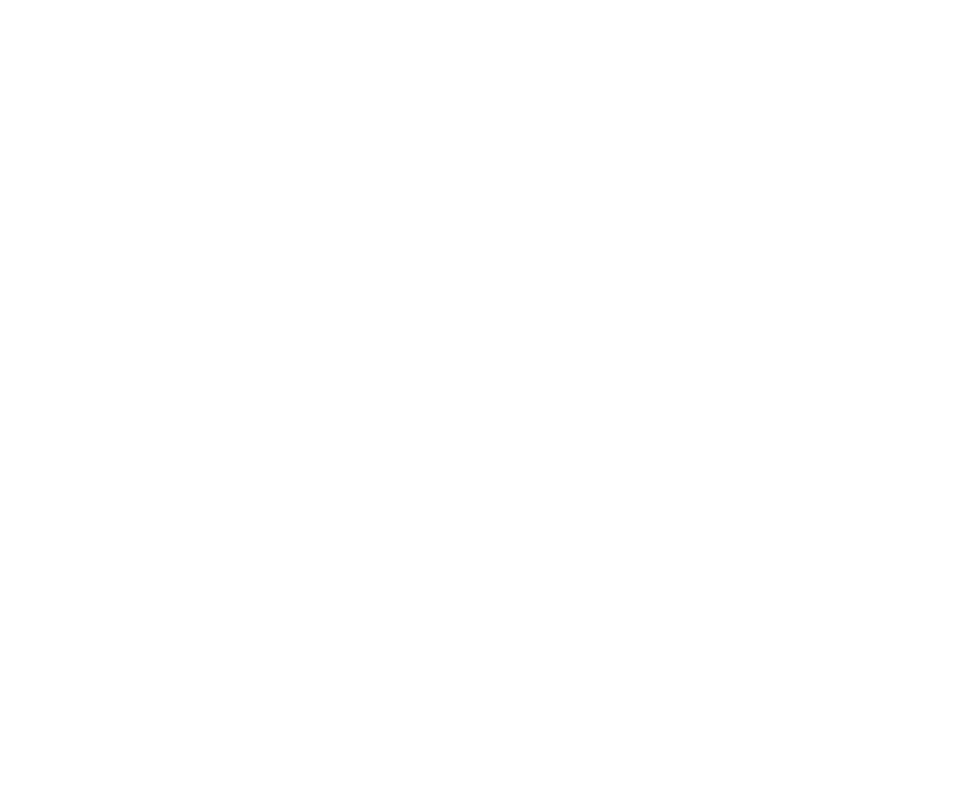
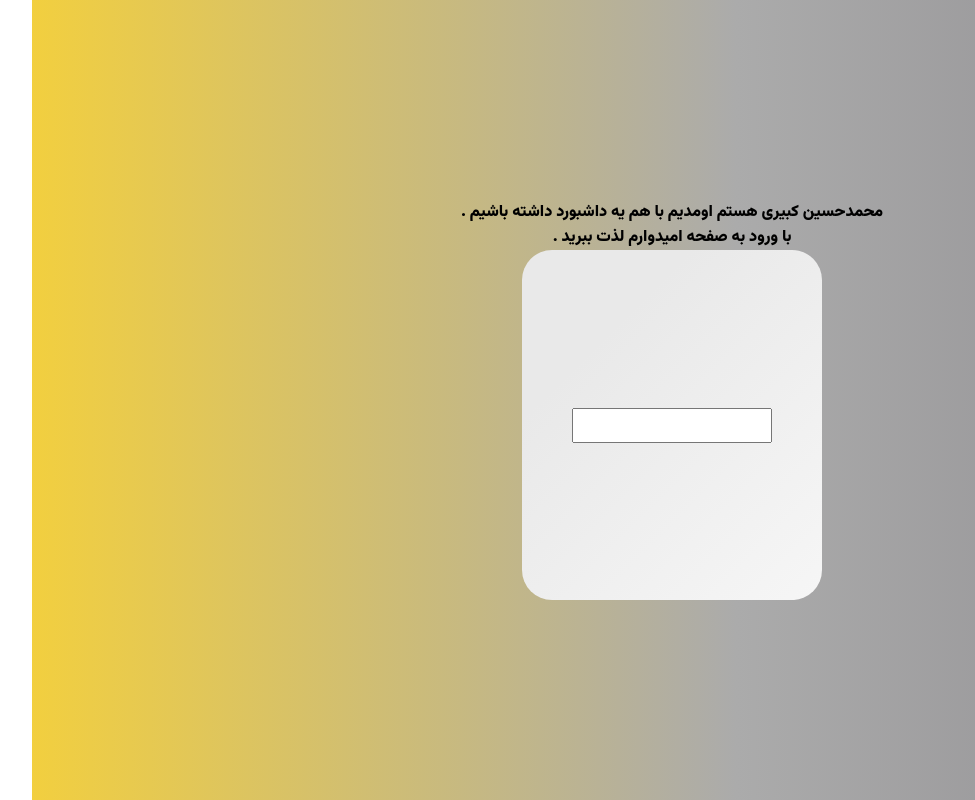
Before and after one commit to mhkt74/dashbord-login, a React (Create React App) app: page / in a window 1280 px wide. Before the commit this address had no page. Shown: the whole page, without its empty margins (117-1092 px from the left). Built offline with nearby package versions, Linux system fonts and the light colour scheme; a small style sheet from the web is missing.

Commit message:
add box login

```diff
--- a/package.json
+++ b/package.json
@@ -9,7 +9,8 @@
     "react": "^18.2.0",
     "react-dom": "^18.2.0",
     "react-router-dom": "^6.14.2",
-    "react-scripts": "^2.1.3",
+    "react-scripts": "^5.0.1",
+    "tar": "^6.1.15",
     "web-vitals": "^2.1.4"
   },
   "scripts": {
--- a/src/App.jsx
+++ b/src/App.jsx
@@ -1,16 +1,23 @@
 import "./Css/App.css";
 import React from "react";
-import { BrowserRouter as Router, Route ,Routes } from "react-router-dom";
+import { BrowserRouter as Router, Routes ,Route } from "react-router-dom";
 import Main from "./Pages/MainMain";
 import AboutUs from "./Pages/AboutUs";
 import ContactUs from "./Pages/ContactUs";
+import Login from "./Pages/Login";
+
 function App() {
   return (
     <Router>
       <div className="App">
-        <Routes path="/Main" element={<Main />}>
-          <Route path="about-us" element={<AboutUs />} />
-          <Route path="contact-us" element={<ContactUs/>} />
+        <Routes>
+          <React.Fragment>
+            <Route path="/" element={<Login />} />
+            <Route path="/Main" element={<Main />}>
+              <Route path="aboutus" element={<AboutUs />} />
+              <Route path="contactus" element={<ContactUs />} />
+            </Route>
+          </React.Fragment>
         </Routes>
       </div>
     </Router>
--- /dev/null
+++ b/src/Components/Dashbord.jsx
@@ -0,0 +1,9 @@
+import React from 'react'
+
+function Dashbord() {
+  return (
+    <div className='Dashboard'>Dashbord</div>
+  )
+}
+
+export default Dashbord
--- a/src/Css/App.css
+++ b/src/Css/App.css
@@ -11,8 +11,13 @@
   box-sizing: border-box;
   direction: rtl;
   font-family: "Vazirmatn" !important;
-  background: linear-gradient(90deg, rgba(242,207,63,1) 0%, rgba(171,171,171,1) 55%, rgba(140,138,142,1) 100%) !important;
 }
 body {
+  background: linear-gradient(90deg, rgba(242,207,63,1) 0%, rgba(171,171,171,1) 55%, rgba(140,138,142,1) 100%) !important;
   font-family: "Vazirmatn" !important;
 }
+input {
+  width: 200px;
+  height: 35px;
+
+}
--- /dev/null
+++ b/src/Css/Login.css
@@ -0,0 +1,18 @@
+.Login{
+    display: flex;
+    flex-direction: column;
+    justify-content: center;
+    align-items: center;
+    height: 100vh;
+}
+.box-login{
+    width: 300px;
+    height: 350px;
+    display: flex;
+    align-items: center;
+    justify-content: center;
+    background-color: #f6f6f6;
+    background-image: linear-gradient(315deg, #f6f6f6 0%, #e9e9e9 74%);
+    border-radius: 30px;
+    box-shadow: ;
+}
--- a/src/Pages/Login.jsx
+++ b/src/Pages/Login.jsx
@@ -1,9 +1,16 @@
-import React from 'react'
+import React from "react";
+import "../Css/Login.css";
 
 function Login() {
   return (
-    <div className='Login'>Login</div>
-  )
+    <div className="Login">
+      <span>محمدحسین کبیری هستم اومدیم با هم یه داشبورد داشته باشیم . </span>
+      <span> با ورود به صفحه امیدوارم لذت ببرید .</span>
+      <div className="box-login">
+        <input></input>
+      </div>
+    </div>
+  );
 }
 
-export default Login
+export default Login;
--- a/src/Pages/MainMain.jsx
+++ b/src/Pages/MainMain.jsx
@@ -0,0 +1,26 @@
+import React from "react";
+import { Outlet } from "react-router-dom";
+import Sidebar from "../Components/Sidebar";
+import Header from "../Components/Header";
+import Dashbord from "../Components/Dashbord";
+
+function MainMain() {
+  return (
+    <div className="MainMain">
+      <div>
+        <Header />
+      </div>
+      <div>
+        <Sidebar />
+      </div>
+      <div>
+        <Dashbord />
+      </div>
+      <div>
+        <Outlet />
+      </div>
+    </div>
+  );
+}
+
+export default MainMain;
```
Also changed, not shown: 1 other file (tests, documents, lock files or other folders).
